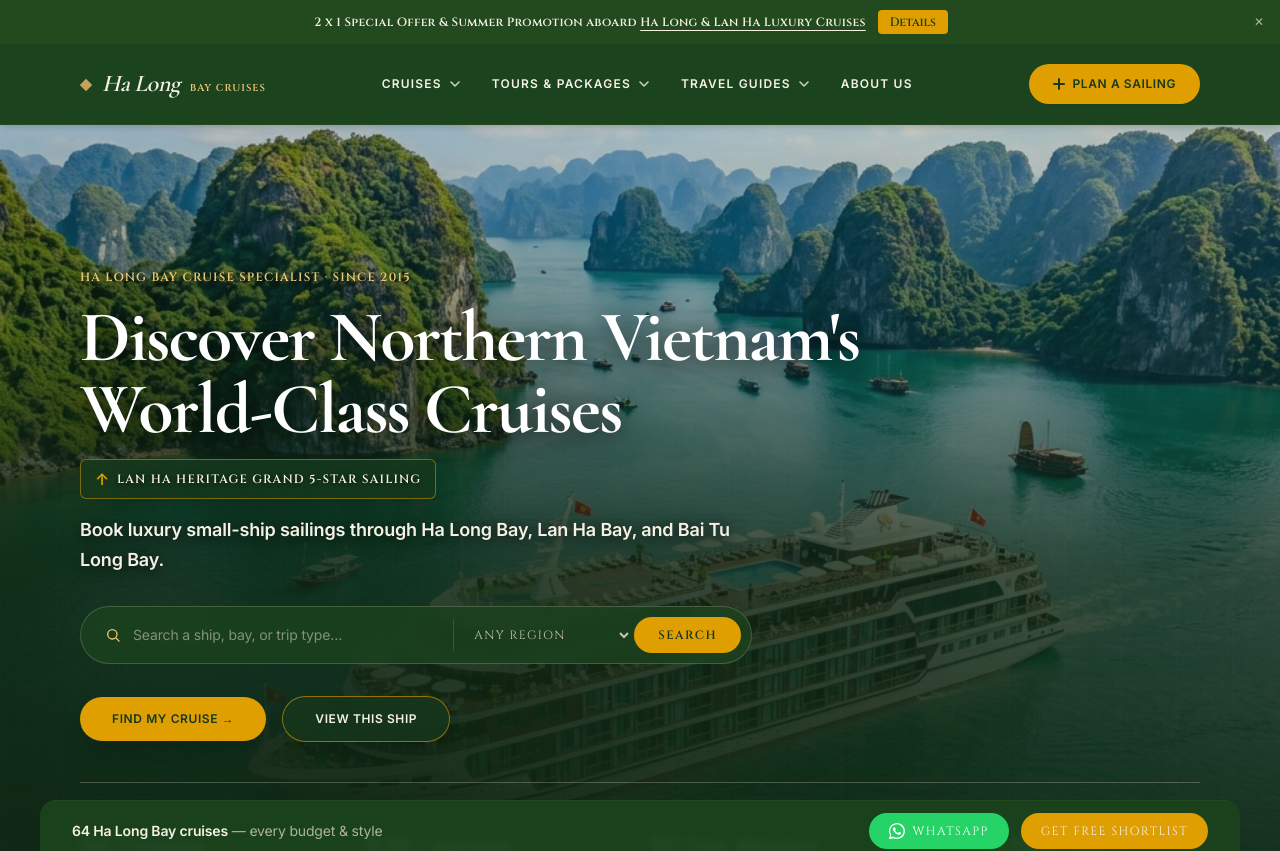
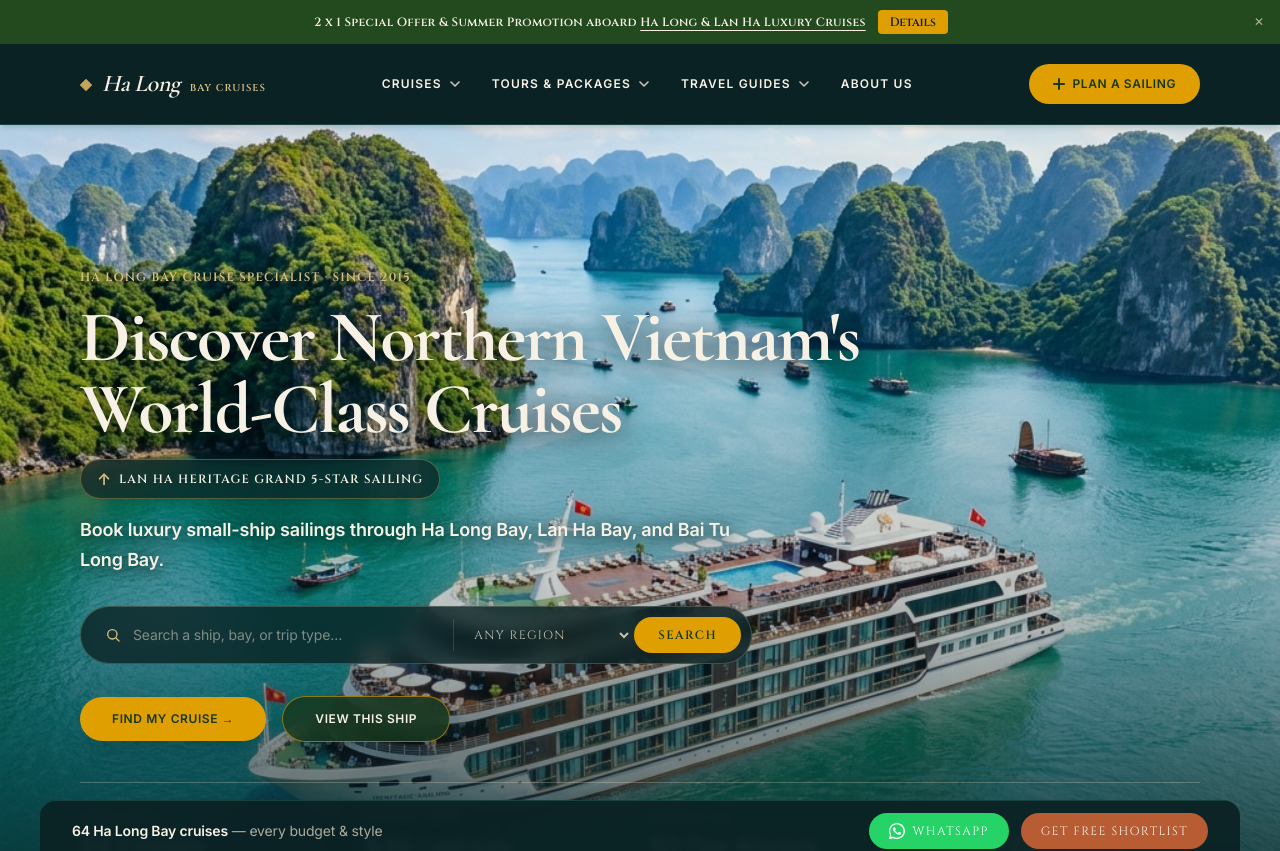
Before and after one commit to anhvu12399/halong-cruise, a Next.js app: page / in a window 1280 px wide. Shown: the top 851 px of the page. Built offline with nearby package versions, Linux system fonts and the light colour scheme.

Commit message:
fix: remove green tint overlay masks from all photo headers, restore 100% natural photo color clarity and rebalance Midnight Teal & Brass luxury theme

```diff
--- a/src/app/cruises/[slug]/page.tsx
+++ b/src/app/cruises/[slug]/page.tsx
@@ -29,11 +29,11 @@ export default async function CruiseDetailPage({ params }: { params: { slug: str
 
   return (
     <div className="bg-sand-50">
-      {/* Hero */}
-      <section className="relative min-h-[86vh] w-full overflow-hidden bg-teal-950">
-        <Image src={cruise.heroImage} alt={cruise.name} fill priority className="object-cover opacity-80" />
-        <div className="absolute inset-0 bg-gradient-to-t from-teal-950 via-teal-950/25 to-transparent" />
-        <div className="absolute inset-0 bg-gradient-to-b from-teal-950/60 via-transparent to-transparent" />
+      {/* Hero Header — 100% natural photo clarity */}
+      <section className="relative min-h-[86vh] w-full overflow-hidden bg-[#0B2224]">
+        <Image src={cruise.heroImage} alt={cruise.name} fill priority className="object-cover object-center" />
+        <div className="absolute inset-0 bg-gradient-to-t from-[#0B2224] via-[#0B2224]/30 to-transparent" />
+        <div className="absolute inset-0 bg-gradient-to-b from-[#0B2224]/70 via-transparent to-transparent" />
 
         <div className="container-content relative flex min-h-[86vh] flex-col justify-between pb-10 pt-10">
           <p className="eyebrow text-sand-100/80">
--- a/src/app/inquire/page.tsx
+++ b/src/app/inquire/page.tsx
@@ -12,7 +12,7 @@ export default async function InquirePage({
 
   return (
     <div className="bg-sand-50">
-      <div className="chart-grid bg-gradient-to-b from-[#1B431D] via-[#16381C] to-[#102A14] py-20 text-sand-100 border-b border-[#E09F00]/30">
+      <div className="chart-grid bg-[#0B2224] py-20 text-sand-100 border-b border-brass-500/20">
         <div className="container-content">
           <p className="eyebrow mb-3">Home / Inquire</p>
           <h1 className="max-w-xl font-display text-5xl italic text-sand-50">Plan a sailing</h1>
--- a/src/app/planning/page.tsx
+++ b/src/app/planning/page.tsx
@@ -18,16 +18,16 @@ export default async function CruisePlanningHubPage() {
 
   return (
     <div className="bg-sand-50">
-      {/* Hero Section */}
-      <section className="relative min-h-[65vh] w-full overflow-hidden bg-[#231A14]">
+      {/* Hero Section — 100% natural photo clarity */}
+      <section className="relative min-h-[65vh] w-full overflow-hidden bg-[#0B2224]">
         <Image
           src="https://cf.bstatic.com/xdata/images/hotel/max1280x900/749638399.webp?k=9d3aefd241f0c12537840e57970e2567330167d4a516f3746826967a5bb54164&o="
           alt="Cruise Planning Hub"
           fill
           priority
-          className="object-cover opacity-35"
+          className="object-cover object-center"
         />
-        <div className="absolute inset-0 bg-gradient-to-t from-[#231A14] via-[#231A14]/50 to-transparent" />
+        <div className="absolute inset-0 bg-gradient-to-t from-[#0B2224] via-[#0B2224]/45 to-transparent" />
 
         <div className="container-content relative flex min-h-[65vh] flex-col justify-between py-16">
           <p className="eyebrow text-sand-100/80">
--- a/src/components/CategoryListingPage.tsx
+++ b/src/components/CategoryListingPage.tsx
@@ -38,16 +38,16 @@ export default function CategoryListingPage({
 
   return (
     <div className="bg-sand-50">
-      {/* Hero Section */}
-      <section className="relative min-h-[55vh] w-full overflow-hidden bg-teal-950">
+      {/* Hero Section — 100% crisp natural photo colors, no green tint mask */}
+      <section className="relative min-h-[55vh] w-full overflow-hidden bg-[#0B1D28]">
         <Image
           src={heroImage}
           alt={title}
           fill
           priority
-          className="object-cover opacity-35"
+          className="object-cover object-center"
         />
-        <div className="absolute inset-0 bg-gradient-to-t from-teal-950 via-teal-950/40 to-transparent" />
+        <div className="absolute inset-0 bg-gradient-to-t from-[#0B1D28]/95 via-[#0B1D28]/45 to-transparent" />
 
         <div className="container-content relative flex min-h-[55vh] flex-col justify-between py-14">
           <p className="eyebrow text-sand-100/80">
--- a/src/components/HeroSlideshow.tsx
+++ b/src/components/HeroSlideshow.tsx
@@ -53,8 +53,8 @@ export default function HeroSlideshow({
   if (slides.length === 0) return null;
 
   return (
-    <section className="relative flex min-h-[92vh] items-end overflow-hidden bg-[#1B431D]">
-      {/* Slideshow background — FULL CLARITY, no opacity-60 */}
+    <section className="relative flex min-h-[92vh] items-end overflow-hidden bg-[#0B2224]">
+      {/* Slideshow background — FULL CLARITY, 100% natural photo colors */}
       {slides.map((slide, idx) => {
         if (idx !== 0 && !mounted) return null;
         return (
@@ -71,44 +71,35 @@ export default function HeroSlideshow({
               loading={idx === 0 ? 'eager' : 'lazy'}
               sizes="100vw"
               className="object-cover object-center"
-              // ← No opacity class here — photo shows at full vibrancy
             />
           </div>
         );
       })}
 
-      {/* High-contrast multi-stop vignette for maximum text readability */}
+      {/* Subtle bottom vignette only — preserves 100% photo sky clarity */}
       <div
         className="absolute inset-0 pointer-events-none"
         style={{
           background:
-            'linear-gradient(to top, rgba(16,38,18,0.96) 0%, rgba(16,38,18,0.78) 45%, rgba(16,38,18,0.38) 75%, rgba(16,38,18,0.18) 100%)',
+            'linear-gradient(to top, rgba(11,34,36,0.88) 0%, rgba(11,34,36,0.25) 40%, transparent 80%)',
           zIndex: 1,
         }}
       />
-      <div
-        className="absolute inset-0 pointer-events-none"
-        style={{
-          background:
-            'radial-gradient(ellipse at bottom left, rgba(16,38,18,0.85) 0%, transparent 70%)',
-          zIndex: 1,
-        }}
-      />
-      <div className="chart-grid absolute inset-0 opacity-20" style={{ zIndex: 1 }} />
+      <div className="chart-grid absolute inset-0 opacity-15" style={{ zIndex: 1 }} />
 
       {/* Content */}
       <div className="container-content relative pb-16 pt-36" style={{ zIndex: 2 }}>
-        <p className="eyebrow mb-4 text-[#F0C875] font-bold tracking-widest drop-shadow-[0_2px_4px_rgba(0,0,0,0.9)]">
+        <p className="eyebrow mb-4 text-brass-300 font-bold tracking-widest drop-shadow-[0_2px_4px_rgba(0,0,0,0.8)]">
           Ha Long Bay Cruise Specialist · Since 2015
         </p>
-        <h1 className="max-w-4xl font-display text-5xl font-bold leading-[1.05] tracking-tight text-white drop-shadow-[0_4px_14px_rgba(0,0,0,0.95)] md:text-7xl">
+        <h1 className="max-w-4xl font-display text-5xl font-bold leading-[1.05] tracking-tight text-sand-50 drop-shadow-[0_4px_14px_rgba(0,0,0,0.9)] md:text-7xl">
           {heroTitle || 'Sail the Karsts.'}
         </h1>
 
-        {/* Slide name badge — high contrast dark pill container */}
-        <div className="mt-3.5 inline-flex items-center gap-2 rounded-md border border-[#E09F00]/50 bg-[#16381C]/85 px-3.5 py-1.5 backdrop-blur-md shadow-lg">
-          <span className="text-[#E09F00] font-bold">↑</span>
-          <span className="font-mono text-xs font-bold uppercase tracking-widest text-sand-50 drop-shadow-[0_1px_3px_rgba(0,0,0,0.8)]">
+        {/* Slide name badge — elegant luxury pill */}
+        <div className="mt-3.5 inline-flex items-center gap-2 rounded-full border border-brass-400/40 bg-teal-950/70 px-4 py-1.5 backdrop-blur-md shadow-lg">
+          <span className="text-brass-300 font-bold">↑</span>
+          <span className="font-mono text-xs font-bold uppercase tracking-widest text-sand-50">
             {slides[current]?.name}
           </span>
         </div>
--- a/tailwind.config.ts
+++ b/tailwind.config.ts
@@ -5,13 +5,13 @@ const config: Config = {
   theme: {
     extend: {
       colors: {
-        // Deep Forest Green — exact green from user screenshot (#1B431D / #23491E)
+        // Midnight luxury teal — deep ocean at dusk (#0B2224)
         teal: {
-          950: "#1B431D",
-          900: "#16381C",
-          800: "#23491E",
-          700: "#2D5E30",
-          600: "#38703C",
+          950: "#0B2224",
+          900: "#123638",
+          800: "#17423F",
+          700: "#1F4D4F",
+          600: "#2C6360",
         },
         forest: {
           950: "#1B431D",
@@ -21,23 +21,24 @@ const config: Config = {
           600: "#38703C",
         },
         gold: {
-          400: "#F0A800",
-          500: "#E09F00",
-          600: "#D49B00",
+          300: "#F0C875",
+          400: "#C4A55A",
+          500: "#A9873F",
+          600: "#8B6E30",
         },
         // Warm terracotta — junk-sail brick, lacquer trim
         terracotta: {
           50: "#FBEEE6",
-          400: "#E09F00",
-          500: "#E09F00",
-          600: "#D49B00",
-          700: "#B88500",
+          400: "#D07F51",
+          500: "#B85C34",
+          600: "#9C4826",
+          700: "#7C381D",
         },
         // Aged brass — deck fittings, lantern light
         brass: {
-          300: "#F0C875",
-          400: "#E09F00",
-          500: "#D49B00",
+          300: "#D9BE85",
+          400: "#C4A55A",
+          500: "#A9873F",
           600: "#8B6E30",
         },
         // Sand — limestone, sail canvas
```
